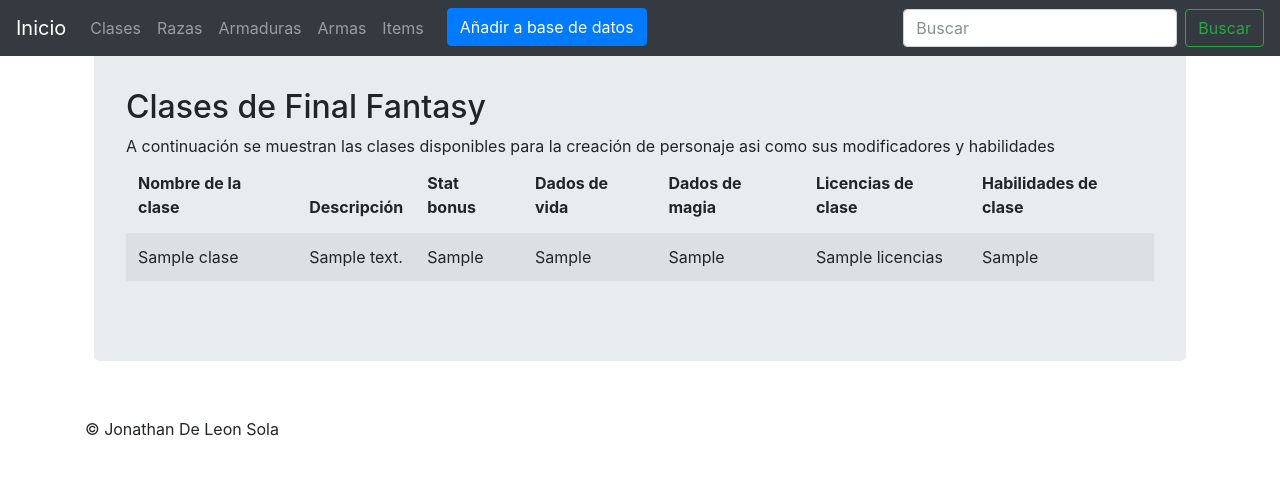
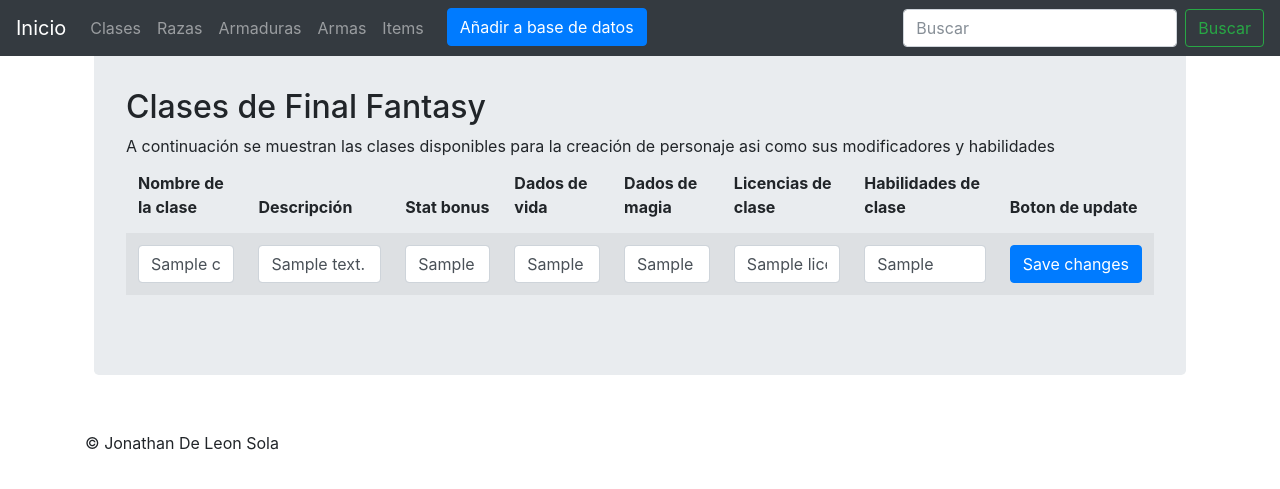
Before and after one commit to Jonadeleon/proyecto1, a Flask app: page /clases in a window 1280 px wide. Shown: the top 489 px of the page. Run offline with Flask 2, Linux system fonts and the light colour scheme; a database or web service that is not in the repository returns one stand-in record (values such as "Sample title"); some libraries are stand-ins or nearby versions.

Commit message:
Cambios app.py y clases.html Base de datos OK Update desde formulario OK Boton para formulario - OK

```diff
--- a/app.py
+++ b/app.py
@@ -59,6 +59,29 @@ def subida():
     )
     return redirect('/clases')
 
+@app.route('/update')
+def update():
+    name = request.args['name']
+    description = request.args['descripcion']
+    stat_bonus = request.args['stat_bonus']
+    dice_pv = request.args['dados_pv']
+    dice_pm = request.args['dados_pm']
+    licencias = request.args['licencias']
+    hab1 = request.args['hab1']
+
+    db.clases.update_one(
+        {
+            "name": name,
+            "descripcion": description,
+            "stat_bonus": stat_bonus,
+            "dice_pv": dice_pv,
+            "dice_pm": dice_pm,
+            "licencias": licencias,
+            "hab1": hab1
+        }
+    )
+
+    return redirect('/clases')
 
 if __name__ == "__main__":
     app.run(debug=True)
--- a/templates/clases.html
+++ b/templates/clases.html
@@ -17,22 +17,28 @@
               <th>Dados de magia</th>
               <th>Licencias de clase</th>
               <th>Habilidades de clase</th>
-<!--              <th>Boton de borrado</th>-->
+              <th>Boton de update</th>
             </tr>
         </thead>
         <tbody class="searchable">
-        {% for class in clases %}
-                <tr>
-                    <td>{{class["name"]}}</td>
-                    <td>{{class["description"]}}</td>
-                    <td>{{class["stat_bonus"]}}</td>
-                    <td>{{class["dice_pv"]}}</td>
-                    <td>{{class["dice_pm"]}}</td>
-                    <td>{{class["licencias"]}}</td>
-                    <td>{{class["hab1"]}}</td>
-<!--                    <td><a class="nav-link" href="/delete">Delete</a></td>-->
-                </tr>
-        {% endfor %}
+            <form action="/update" method="get">
+                {% for class in clases %}
+                    <tr>
+<!--                        <td contenteditable="true">{{class["name"]}}</td>-->
+                        <td><input type="text" class="form-control" id="name" value="{{class['name']}}"></td>
+                        <td><input type="text" class="form-control" id="description" value="{{class['description']}}"></td>
+                        <td><input type="text" class="form-control" id="stat_bonus" value="{{class['stat_bonus']}}"></td>
+                        <td><input type="text" class="form-control" id="dice_pv" value="{{class['dice_pv']}}"></td>
+                        <td><input type="text" class="form-control" id="dice_pm" value="{{class['dice_pm']}}"></td>
+                        <td><input type="text" class="form-control" id="licencias" value="{{class['licencias']}}"></td>
+                        <td><input type="text" class="form-control" id="hab1" value="{{class['hab1']}}"></td>
+    <!--                    <td><input class="button" href="/update">Update</input></td>-->
+                        <td><button type="submit" class="btn btn-primary">Save changes</button></td>
+
+                    </tr>
+                {% endfor %}
+            </form>
+
         </tbody>
     </table>
 
--- a/templates/layout.html
+++ b/templates/layout.html
@@ -58,10 +58,26 @@
                                             Nombre de la clase
                                             <input type="text" class="form-control" name="name" id="name" placeholder="Nombre">
                                         </div>
+                                        <div class="form-group col-md-5">
+                                            Descripcion
+                                            <input type="text" class="form-control" name="descripcion" id="descripcion" placeholder="Descripcion">
+                                        </div>
                                         <!-- Cuadro para añadir el stat -->
                                         <div class="form-group col-md-3">
                                             Stat
-                                              <input type="text" class="form-control" name="stat" id="stat" placeholder="Stat">
+                                              <input type="text" class="form-control" name="stat_bonus" id="stat_bonus" placeholder="Stat">
+                                        </div>
+                                        <div class="form-group col-md-5">
+                                            Dados Vida
+                                            <input type="text" class="form-control" name="dados_pv" id="dados_pv" placeholder="Dados PV">
+                                        </div>
+                                        <div class="form-group col-md-5">
+                                            Dados Magia
+                                            <input type="text" class="form-control" name="dados_pm" id="dados_pm" placeholder="Dados PM">
+                                        </div>
+                                        <div class="form-group col-md-5">
+                                            Licencias
+                                            <input type="text" class="form-control" name="licencias" id="licencias" placeholder="Licencias">
                                         </div>
                                         <!-- Cuadro para añadir la habilidad -->
                                         <div class="form-group col-md-3">
```
